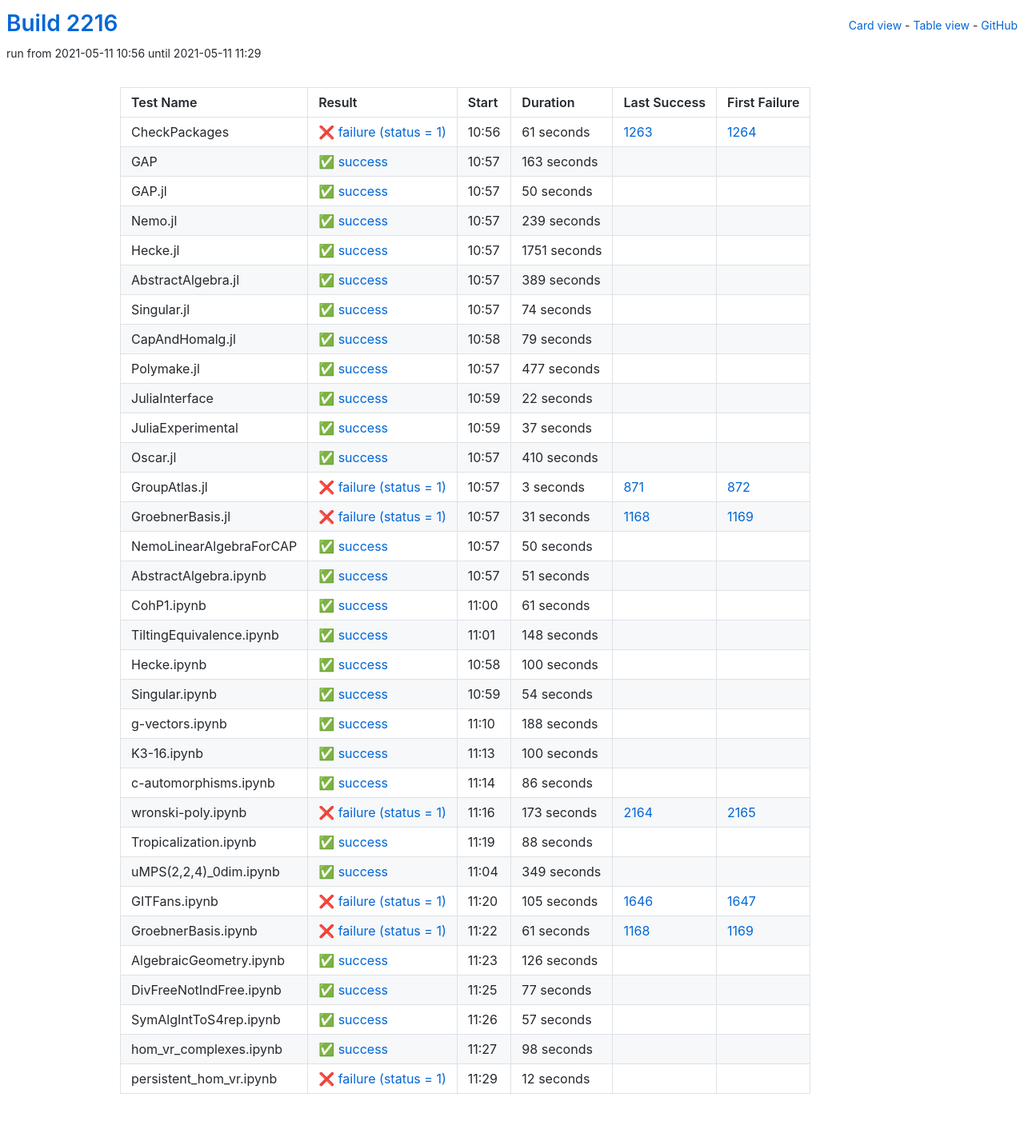
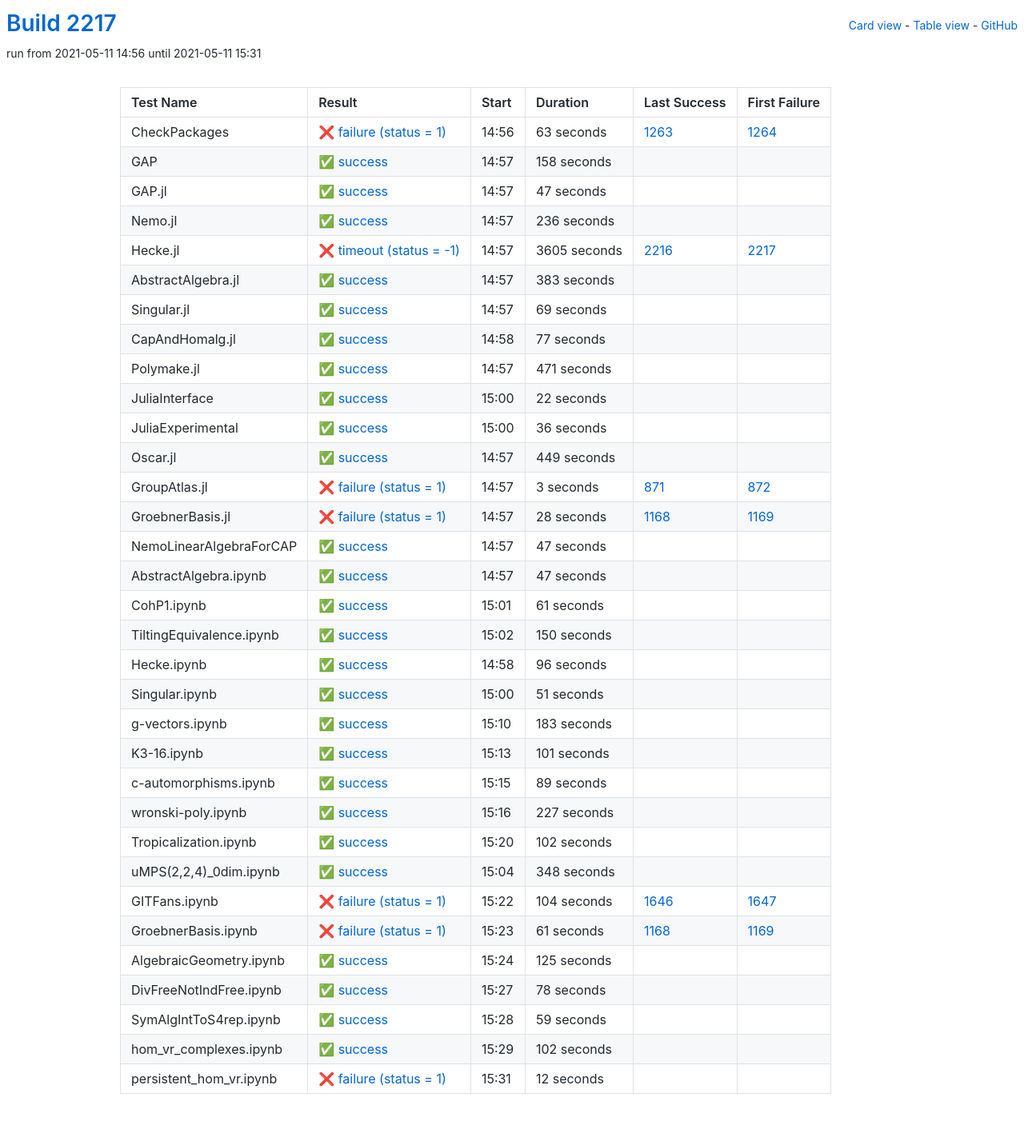
Before and after one commit to oscar-system/oscar-ci-status-stable, a Jekyll site: the page built from table.html, in a window 1280 px wide. Shown: the whole page at 80% size. Built offline with Jekyll 4.4.1, drawn with Linux system fonts in a browser that asks for light colours.

Commit message:
Build #2217

```diff
--- a/_data/ci.yml
+++ b/_data/ci.yml
@@ -1,6 +1,6 @@
 ---
-build: 2216
-build_url: https://oscarci.mathematik.uni-kl.de/job/oscar-stable/2216/
+build: 2217
+build_url: https://oscarci.mathematik.uni-kl.de/job/oscar-stable/2217/
 job: oscar-stable
 organization: oscar-system
 repo: oscar-ci-status-stable
@@ -8,116 +8,116 @@ repourl: https://github.com/oscar-system/oscar-ci-status-stable
 tests:
 - name: CheckPackages
   id: checkpackages
-  log: https://oscarci.mathematik.uni-kl.de/job/oscar-stable/2216/artifact/logs/build-2216/CheckPackages.log
-  start: 2021-05-11 10:56
+  log: https://oscarci.mathematik.uni-kl.de/job/oscar-stable/2217/artifact/logs/build-2217/CheckPackages.log
+  start: 2021-05-11 14:56
   success: false
   exitcode: 1
   status: failure
-  duration: 61
+  duration: 63
   last_success: 1263
   last_success_url: https://oscarci.mathematik.uni-kl.de/job/oscar-stable/1263/
   first_failure: 1264
   first_failure_url: https://oscarci.mathematik.uni-kl.de/job/oscar-stable/1264/
 - name: GAP
   id: gap
-  log: https://oscarci.mathematik.uni-kl.de/job/oscar-stable/2216/artifact/logs/build-2216/GAP.log
-  start: 2021-05-11 10:57
+  log: https://oscarci.mathematik.uni-kl.de/job/oscar-stable/2217/artifact/logs/build-2217/GAP.log
+  start: 2021-05-11 14:57
   success: true
   exitcode: 0
   status: success
-  duration: 163
+  duration: 158
   last_success: false
   last_success_url:
   first_failure: false
   first_failure_url:
 - name: GAP.jl
   id: gap-jl
-  log: https://oscarci.mathematik.uni-kl.de/job/oscar-stable/2216/artifact/logs/build-2216/GAP.jl.log
-  start: 2021-05-11 10:57
+  log: https://oscarci.mathematik.uni-kl.de/job/oscar-stable/2217/artifact/logs/build-2217/GAP.jl.log
+  start: 2021-05-11 14:57
   success: true
   exitcode: 0
   status: success
-  duration: 50
+  duration: 47
   last_success: false
   last_success_url:
   first_failure: false
   first_failure_url:
 - name: Nemo.jl
   id: nemo-jl
-  log: https://oscarci.mathematik.uni-kl.de/job/oscar-stable/2216/artifact/logs/build-2216/Nemo.jl.log
-  start: 2021-05-11 10:57
+  log: https://oscarci.mathematik.uni-kl.de/job/oscar-stable/2217/artifact/logs/build-2217/Nemo.jl.log
+  start: 2021-05-11 14:57
   success: true
   exitcode: 0
   status: success
-  duration: 239
+  duration: 236
   last_success: false
   last_success_url:
   first_failure: false
   first_failure_url:
 - name: Hecke.jl
   id: hecke-jl
-  log: https://oscarci.mathematik.uni-kl.de/job/oscar-stable/2216/artifact/logs/build-2216/Hecke.jl.log
-  start: 2021-05-11 10:57
+  log: https://oscarci.mathematik.uni-kl.de/job/oscar-stable/2217/artifact/logs/build-2217/Hecke.jl.log
+  start: 2021-05-11 14:57
+  success: false
+  exitcode: -1
+  status: timeout
+  duration: 3605
+  last_success: 2216
+  last_success_url: https://oscarci.mathematik.uni-kl.de/job/oscar-stable/2216/
+  first_failure: 2217
+  first_failure_url: https://oscarci.mathematik.uni-kl.de/job/oscar-stable/2217/
+- name: AbstractAlgebra.jl
+  id: abstractalgebra-jl
+  log: https://oscarci.mathematik.uni-kl.de/job/oscar-stable/2217/artifact/logs/build-2217/AbstractAlgebra.jl.log
+  start: 2021-05-11 14:57
   success: true
   exitcode: 0
   status: success
-  duration: 1751
-  last_success: false
-  last_success_url:
-  first_failure: false
-  first_failure_url:
-- name: AbstractAlgebra.jl
-  id: abstractalgebra-jl
-  log: https://oscarci.mathematik.uni-kl.de/job/oscar-stable/2216/artifact/logs/build-2216/AbstractAlgebra.jl.log
-  start: 2021-05-11 10:57
-  success: true
-  exitcode: 0
-  status: success
-  duration: 389
+  duration: 383
   last_success: false
   last_success_url:
   first_failure: false
   first_failure_url:
 - name: Singular.jl
   id: singular-jl
-  log: https://oscarci.mathematik.uni-kl.de/job/oscar-stable/2216/artifact/logs/build-2216/Singular.jl.log
-  start: 2021-05-11 10:57
+  log: https://oscarci.mathematik.uni-kl.de/job/oscar-stable/2217/artifact/logs/build-2217/Singular.jl.log
+  start: 2021-05-11 14:57
   success: true
   exitcode: 0
   status: success
-  duration: 74
+  duration: 69
   last_success: false
   last_success_url:
   first_failure: false
   first_failure_url:
 - name: CapAndHomalg.jl
   id: capandhomalg-jl
-  log: https://oscarci.mathematik.uni-kl.de/job/oscar-stable/2216/artifact/logs/build-2216/CapAndHomalg.jl.log
-  start: 2021-05-11 10:58
+  log: https://oscarci.mathematik.uni-kl.de/job/oscar-stable/2217/artifact/logs/build-2217/CapAndHomalg.jl.log
+  start: 2021-05-11 14:58
   success: true
   exitcode: 0
   status: success
-  duration: 79
+  duration: 77
   last_success: false
   last_success_url:
   first_failure: false
   first_failure_url:
 - name: Polymake.jl
   id: polymake-jl
-  log: https://oscarci.mathematik.uni-kl.de/job/oscar-stable/2216/artifact/logs/build-2216/Polymake.jl.log
-  start: 2021-05-11 10:57
+  log: https://oscarci.mathematik.uni-kl.de/job/oscar-stable/2217/artifact/logs/build-2217/Polymake.jl.log
+  start: 2021-05-11 14:57
   success: true
   exitcode: 0
   status: success
-  duration: 477
+  duration: 471
   last_success: false
   last_success_url:
   first_failure: false
   first_failure_url:
 - name: JuliaInterface
   id: juliainterface
-  log: https://oscarci.mathematik.uni-kl.de/job/oscar-stable/2216/artifact/logs/build-2216/JuliaInterface.log
-  start: 2021-05-11 10:59
+  log: https://oscarci.mathematik.uni-kl.de/job/oscar-stable/2217/artifact/logs/build-2217/JuliaInterface.log
+  start: 2021-05-11 15:00
   success: true
   exitcode: 0
   status: success
@@ -128,32 +128,32 @@ tests:
   first_failure_url:
 - name: JuliaExperimental
   id: juliaexperimental
-  log: https://oscarci.mathematik.uni-kl.de/job/oscar-stable/2216/artifact/logs/build-2216/JuliaExperimental.log
-  start: 2021-05-11 10:59
+  log: https://oscarci.mathematik.uni-kl.de/job/oscar-stable/2217/artifact/logs/build-2217/JuliaExperimental.log
+  start: 2021-05-11 15:00
   success: true
   exitcode: 0
   status: success
-  duration: 37
+  duration: 36
   last_success: false
   last_success_url:
   first_failure: false
   first_failure_url:
 - name: Oscar.jl
   id: oscar-jl
-  log: https://oscarci.mathematik.uni-kl.de/job/oscar-stable/2216/artifact/logs/build-2216/Oscar.jl.log
-  start: 2021-05-11 10:57
+  log: https://oscarci.mathematik.uni-kl.de/job/oscar-stable/2217/artifact/logs/build-2217/Oscar.jl.log
+  start: 2021-05-11 14:57
   success: true
   exitcode: 0
   status: success
-  duration: 410
+  duration: 449
   last_success: false
   last_success_url:
   first_failure: false
   first_failure_url:
 - name: GroupAtlas.jl
   id: groupatlas-jl
-  log: https://oscarci.mathematik.uni-kl.de/job/oscar-stable/2216/artifact/logs/build-2216/GroupAtlas.jl.log
-  start: 2021-05-11 10:57
+  log: https://oscarci.mathematik.uni-kl.de/job/oscar-stable/2217/artifact/logs/build-2217/GroupAtlas.jl.log
+  start: 2021-05-11 14:57
   success: false
   exitcode: 1
   status: failure
@@ -164,44 +164,44 @@ tests:
   first_failure_url: https://oscarci.mathematik.uni-kl.de/job/oscar-stable/872/
 - name: GroebnerBasis.jl
   id: groebnerbasis-jl
-  log: https://oscarci.mathematik.uni-kl.de/job/oscar-stable/2216/artifact/logs/build-2216/GroebnerBasis.jl.log
-  start: 2021-05-11 10:57
+  log: https://oscarci.mathematik.uni-kl.de/job/oscar-stable/2217/artifact/logs/build-2217/GroebnerBasis.jl.log
+  start: 2021-05-11 14:57
   success: false
   exitcode: 1
   status: failure
-  duration: 31
+  duration: 28
   last_success: 1168
   last_success_url: https://oscarci.mathematik.uni-kl.de/job/oscar-stable/1168/
   first_failure: 1169
   first_failure_url: https://oscarci.mathematik.uni-kl.de/job/oscar-stable/1169/
 - name: NemoLinearAlgebraForCAP
   id: nemolinearalgebraforcap
-  log: https://oscarci.mathematik.uni-kl.de/job/oscar-stable/2216/artifact/logs/build-2216/NemoLinearAlgebraForCAP.log
-  start: 2021-05-11 10:57
+  log: https://oscarci.mathematik.uni-kl.de/job/oscar-stable/2217/artifact/logs/build-2217/NemoLinearAlgebraForCAP.log
+  start: 2021-05-11 14:57
   success: true
   exitcode: 0
   status: success
-  duration: 50
+  duration: 47
   last_success: false
   last_success_url:
   first_failure: false
   first_failure_url:
 - name: AbstractAlgebra.ipynb
   id: abstractalgebra-ipynb
-  log: https://oscarci.mathematik.uni-kl.de/job/oscar-stable/2216/artifact/logs/build-2216/AbstractAlgebra.ipynb.log
-  start: 2021-05-11 10:57
+  log: https://oscarci.mathematik.uni-kl.de/job/oscar-stable/2217/artifact/logs/build-2217/AbstractAlgebra.ipynb.log
+  start: 2021-05-11 14:57
   success: true
   exitcode: 0
   status: success
-  duration: 51
+  duration: 47
   last_success: false
   last_success_url:
   first_failure: false
   first_failure_url:
 - name: CohP1.ipynb
   id: cohp1-ipynb
-  log: https://oscarci.mathematik.uni-kl.de/job/oscar-stable/2216/artifact/logs/build-2216/CohP1.ipynb.log
-  start: 2021-05-11 11:00
+  log: https://oscarci.mathematik.uni-kl.de/job/oscar-stable/2217/artifact/logs/build-2217/CohP1.ipynb.log
+  start: 2021-05-11 15:01
   success: true
   exitcode: 0
   status: success
@@ -212,128 +212,128 @@ tests:
   first_failure_url:
 - name: TiltingEquivalence.ipynb
   id: tiltingequivalence-ipynb
-  log: https://oscarci.mathematik.uni-kl.de/job/oscar-stable/2216/artifact/logs/build-2216/TiltingEquivalence.ipynb.log
-  start: 2021-05-11 11:01
+  log: https://oscarci.mathematik.uni-kl.de/job/oscar-stable/2217/artifact/logs/build-2217/TiltingEquivalence.ipynb.log
+  start: 2021-05-11 15:02
   success: true
   exitcode: 0
   status: success
-  duration: 148
+  duration: 150
   last_success: false
   last_success_url:
   first_failure: false
   first_failure_url:
 - name: Hecke.ipynb
   id: hecke-ipynb
-  log: https://oscarci.mathematik.uni-kl.de/job/oscar-stable/2216/artifact/logs/build-2216/Hecke.ipynb.log
-  start: 2021-05-11 10:58
+  log: https://oscarci.mathematik.uni-kl.de/job/oscar-stable/2217/artifact/logs/build-2217/Hecke.ipynb.log
+  start: 2021-05-11 14:58
   success: true
   exitcode: 0
   status: success
-  duration: 100
+  duration: 96
   last_success: false
   last_success_url:
   first_failure: false
   first_failure_url:
 - name: Singular.ipynb
   id: singular-ipynb
-  log: https://oscarci.mathematik.uni-kl.de/job/oscar-stable/2216/artifact/logs/build-2216/Singular.ipynb.log
-  start: 2021-05-11 10:59
+  log: https://oscarci.mathematik.uni-kl.de/job/oscar-stable/2217/artifact/logs/build-2217/Singular.ipynb.log
+  start: 2021-05-11 15:00
   success: true
   exitcode: 0
   status: success
-  duration: 54
+  duration: 51
   last_success: false
   last_success_url:
   first_failure: false
   first_failure_url:
 - name: g-vectors.ipynb
   id: g-vectors-ipynb
-  log: https://oscarci.mathematik.uni-kl.de/job/oscar-stable/2216/artifact/logs/build-2216/g-vectors.ipynb.log
-  start: 2021-05-11 11:10
+  log: https://oscarci.mathematik.uni-kl.de/job/oscar-stable/2217/artifact/logs/build-2217/g-vectors.ipynb.log
+  start: 2021-05-11 15:10
   success: true
   exitcode: 0
   status: success
-  duration: 188
+  duration: 183
   last_success: false
   last_success_url:
   first_failure: false
   first_failure_url:
 - name: K3-16.ipynb
   id: k3-16-ipynb
-  log: https://oscarci.mathematik.uni-kl.de/job/oscar-stable/2216/artifact/logs/build-2216/K3-16.ipynb.log
-  start: 2021-05-11 11:13
+  log: https://oscarci.mathematik.uni-kl.de/job/oscar-stable/2217/artifact/logs/build-2217/K3-16.ipynb.log
+  start: 2021-05-11 15:13
   success: true
   exitcode: 0
   status: success
-  duration: 100
+  duration: 101
   last_success: false
   last_success_url:
   first_failure: false
   first_failure_url:
 - name: c-automorphisms.ipynb
   id: c-automorphisms-ipynb
-  log: https://oscarci.mathematik.uni-kl.de/job/oscar-stable/2216/artifact/logs/build-2216/c-automorphisms.ipynb.log
-  start: 2021-05-11 11:14
+  log: https://oscarci.mathematik.uni-kl.de/job/oscar-stable/2217/artifact/logs/build-2217/c-automorphisms.ipynb.log
+  start: 2021-05-11 15:15
   success: true
   exitcode: 0
   status: success
-  duration: 86
+  duration: 89
   last_success: false
   last_success_url:
   first_failure: false
   first_failure_url:
 - name: wronski-poly.ipynb
   id: wronski-poly-ipynb
-  log: https://oscarci.mathematik.uni-kl.de/job/oscar-stable/2216/artifact/logs/build-2216/wronski-poly.ipynb.log
-  start: 2021-05-11 11:16
-  success: false
-  exitcode: 1
-  status: failure
-  duration: 173
-  last_success: 2164
-  last_success_url: https://oscarci.mathematik.uni-kl.de/job/oscar-stable/2164/
-  first_failure: 2165
-  first_failure_url: https://oscarci.mathematik.uni-kl.de/job/oscar-stable/2165/
-- name: Tropicalization.ipynb
-  id: tropicalization-ipynb
-  log: https://oscarci.mathematik.uni-kl.de/job/oscar-stable/2216/artifact/logs/build-2216/Tropicalization.ipynb.log
-  start: 2021-05-11 11:19
+  log: https://oscarci.mathematik.uni-kl.de/job/oscar-stable/2217/artifact/logs/build-2217/wronski-poly.ipynb.log
+  start: 2021-05-11 15:16
   success: true
   exitcode: 0
   status: success
-  duration: 88
+  duration: 227
+  last_success: false
+  last_success_url:
+  first_failure: false
+  first_failure_url:
+- name: Tropicalization.ipynb
+  id: tropicalization-ipynb
+  log: https://oscarci.mathematik.uni-kl.de/job/oscar-stable/2217/artifact/logs/build-2217/Tropicalization.ipynb.log
+  start: 2021-05-11 15:20
+  success: true
+  exitcode: 0
+  status: success
+  duration: 102
   last_success: false
   last_success_url:
   first_failure: false
   first_failure_url:
 - name: uMPS(2,2,4)_0dim.ipynb
   id: umps-2-2-4-0dim-ipynb
-  log: https://oscarci.mathematik.uni-kl.de/job/oscar-stable/2216/artifact/logs/build-2216/uMPS-2-2-4-_0dim.ipynb.log
-  start: 2021-05-11 11:04
+  log: https://oscarci.mathematik.uni-kl.de/job/oscar-stable/2217/artifact/logs/build-2217/uMPS-2-2-4-_0dim.ipynb.log
+  start: 2021-05-11 15:04
   success: true
   exitcode: 0
   status: success
-  duration: 349
+  duration: 348
   last_success: false
   last_success_url:
   first_failure: false
   first_failure_url:
 - name: GITFans.ipynb
   id: gitfans-ipynb
-  log: https://oscarci.mathematik.uni-kl.de/job/oscar-stable/2216/artifact/logs/build-2216/GITFans.ipynb.log
-  start: 2021-05-11 11:20
+  log: https://oscarci.mathematik.uni-kl.de/job/oscar-stable/2217/artifact/logs/build-2217/GITFans.ipynb.log
+  start: 2021-05-11 15:22
   success: false
   exitcode: 1
   status: failure
-  duration: 105
+  duration: 104
   last_success: 1646
   last_success_url: https://oscarci.mathematik.uni-kl.de/job/oscar-stable/1646/
   first_failure: 1647
   first_failure_url: https://oscarci.mathematik.uni-kl.de/job/oscar-stable/1647/
 - name: GroebnerBasis.ipynb
   id: groebnerbasis-ipynb
-  log: https://oscarci.mathematik.uni-kl.de/job/oscar-stable/2216/artifact/logs/build-2216/GroebnerBasis.ipynb.log
-  start: 2021-05-11 11:22
+  log: https://oscarci.mathematik.uni-kl.de/job/oscar-stable/2217/artifact/logs/build-2217/GroebnerBasis.ipynb.log
+  start: 2021-05-11 15:23
   success: false
   exitcode: 1
   status: failure
@@ -344,56 +344,56 @@ tests:
   first_failure_url: https://oscarci.mathematik.uni-kl.de/job/oscar-stable/1169/
 - name: AlgebraicGeometry.ipynb
   id: algebraicgeometry-ipynb
-  log: https://oscarci.mathematik.uni-kl.de/job/oscar-stable/2216/artifact/logs/build-2216/AlgebraicGeometry.ipynb.log
-  start: 2021-05-11 11:23
+  log: https://oscarci.mathematik.uni-kl.de/job/oscar-stable/2217/artifact/logs/build-2217/AlgebraicGeometry.ipynb.log
+  start: 2021-05-11 15:24
   success: true
   exitcode: 0
   status: success
-  duration: 126
+  duration: 125
   last_success: false
   last_success_url:
   first_failure: false
   first_failure_url:
 - name: DivFreeNotIndFree.ipynb
   id: divfreenotindfree-ipynb
-  log: https://oscarci.mathematik.uni-kl.de/job/oscar-stable/2216/artifact/logs/build-2216/DivFreeNotIndFree.ipynb.log
-  start: 2021-05-11 11:25
+  log: https://oscarci.mathematik.uni-kl.de/job/oscar-stable/2217/artifact/logs/build-2217/DivFreeNotIndFree.ipynb.log
+  start: 2021-05-11 15:27
   success: true
   exitcode: 0
   status: success
-  duration: 77
+  duration: 78
   last_success: false
   last_success_url:
   first_failure: false
   first_failure_url:
 - name: SymAlgIntToS4rep.ipynb
   id: symalginttos4rep-ipynb
-  log: https://oscarci.mathematik.uni-kl.de/job/oscar-stable/2216/artifact/logs/build-2216/SymAlgIntToS4rep.ipynb.log
-  start: 2021-05-11 11:26
+  log: https://oscarci.mathematik.uni-kl.de/job/oscar-stable/2217/artifact/logs/build-2217/SymAlgIntToS4rep.ipynb.log
+  start: 2021-05-11 15:28
   success: true
   exitcode: 0
   status: success
-  duration: 57
+  duration: 59
   last_success: false
   last_success_url:
   first_failure: false
   first_failure_url:
 - name: hom_vr_complexes.ipynb
   id: hom-vr-complexes-ipynb
-  log: https://oscarci.mathematik.uni-kl.de/job/oscar-stable/2216/artifact/logs/build-2216/hom_vr_complexes.ipynb.log
-  start: 2021-05-11 11:27
+  log: https://oscarci.mathematik.uni-kl.de/job/oscar-stable/2217/artifact/logs/build-2217/hom_vr_complexes.ipynb.log
+  start: 2021-05-11 15:29
   success: true
   exitcode: 0
   status: success
-  duration: 98
+  duration: 102
   last_success: false
   last_success_url:
   first_failure: false
   first_failure_url:
 - name: persistent_hom_vr.ipynb
   id: persistent-hom-vr-ipynb
-  log: https://oscarci.mathematik.uni-kl.de/job/oscar-stable/2216/artifact/logs/build-2216/persistent_hom_vr.ipynb.log
-  start: 2021-05-11 11:29
+  log: https://oscarci.mathematik.uni-kl.de/job/oscar-stable/2217/artifact/logs/build-2217/persistent_hom_vr.ipynb.log
+  start: 2021-05-11 15:31
   success: false
   exitcode: 1
   status: failure
```
Also changed, not shown: README.md.
